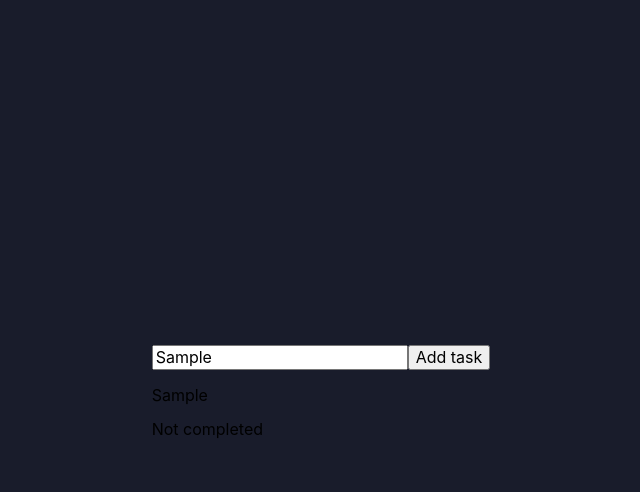
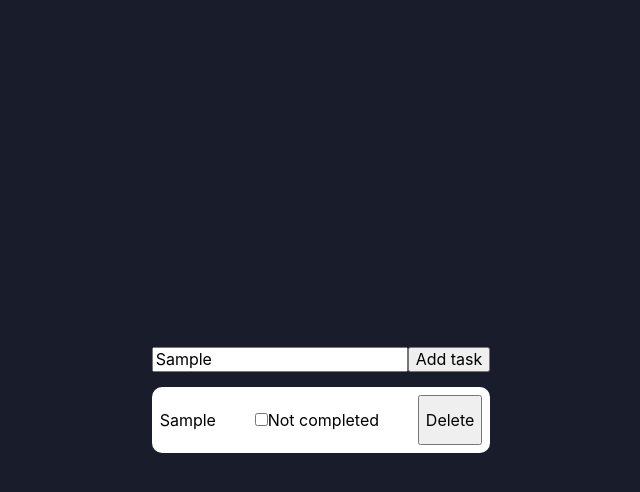
Before and after one commit to Malberee/todo-typescript, a React (Vite) app: page / in a window 1280 px wide. Both pictures are taken after typing "Sample" into the empty fields and a click on the button "Add task". Shown: the top 492 px of the page, without its empty margins (319-959 px from the left). Built offline with nearby package versions, Linux system fonts and the light colour scheme.

Commit message:
add deleteTask, add toggleCompleted, add some styles

```diff
--- a/src/components/App.tsx
+++ b/src/components/App.tsx
@@ -18,10 +18,26 @@ const App = () => {
     setTasks([...tasks, newTodo])
   }
 
+  const deleteTask = (id: number) => {
+    setTasks(tasks.filter((task) => task.id !== id))
+  }
+
+  const toggleCompleted = (id: number) => {
+    setTasks(
+      tasks.map((task) =>
+        task.id === id ? { ...task, completed: !task.completed } : task
+      )
+    )
+  }
+
   return (
     <>
       <Form addTask={addTask} />
-      <TaskList tasks={tasks} />
+      <TaskList
+        tasks={tasks}
+        deleteTask={deleteTask}
+        toggleCompleted={toggleCompleted}
+      />
     </>
   )
 }
--- a/src/components/Form/Form.styled.tsx
+++ b/src/components/Form/Form.styled.tsx
@@ -1,7 +1,7 @@
 import styled from 'styled-components';
 
 export const FormWrapper = styled.form`
-
+    margin-bottom: 15px;
 `;
 
 export const Input = styled.input``
--- a/src/components/Form/Form.tsx
+++ b/src/components/Form/Form.tsx
@@ -1,7 +1,7 @@
 import { useState } from 'react'
 import { FormWrapper, Input, AddTaskBtn } from './Form.styled'
 
-type FormProps = {
+interface FormProps {
   addTask: (task: string) => void
 }
 
@@ -14,6 +14,7 @@ const Form = ({ addTask }: FormProps) => {
 
   const handleSubmit = (e: React.FormEvent) => {
     e.preventDefault()
+    if (value.trim() === '') return
     addTask(value)
   }
 
--- a/src/components/TaskItem/TaskItem.styled.tsx
+++ b/src/components/TaskItem/TaskItem.styled.tsx
@@ -1,5 +1,18 @@
-import styled from 'styled-components';
+import styled from 'styled-components'
 
 export const TaskItemWrapper = styled.div`
+  padding: 8px;
+  border-radius: 10px;
 
-`;
+  display: flex;
+  justify-content: space-between;
+
+  background-color: #fff;
+`
+
+export const DeleteBtn = styled.button``
+
+export const CompletedState = styled.div`
+  display: flex;
+  align-items: center;
+`
--- a/src/components/TaskItem/TaskItem.tsx
+++ b/src/components/TaskItem/TaskItem.tsx
@@ -2,17 +2,31 @@ import React from 'react'
 
 import { Task } from '../App'
 
-import { TaskItemWrapper } from './TaskItem.styled'
+import { TaskItemWrapper, DeleteBtn, CompletedState } from './TaskItem.styled'
 
-type TaskItemProps = {
+interface TaskItemProps {
   task: Task
+  deleteTask: (id: number) => void
+  toggleCompleted: (id: number) => void
 }
 
-const TaskItem = ({ task }: TaskItemProps) => {
+const TaskItem = ({ task, deleteTask, toggleCompleted }: TaskItemProps) => {
   return (
     <TaskItemWrapper>
-          <p>{task.text}</p>
-          <p>{task.completed ? 'Completed' : 'Not completed'}</p>
+      <p>{task.text}</p>
+      <CompletedState>
+        <label>
+          <input
+            type="checkbox"
+            checked={task.completed}
+            onClick={() => toggleCompleted(task.id)}
+          />
+          {task.completed ? 'Completed' : 'Not completed'}
+        </label>
+      </CompletedState>
+      <DeleteBtn type="button" onClick={() => deleteTask(task.id)}>
+        Delete
+      </DeleteBtn>
     </TaskItemWrapper>
   )
 }
--- a/src/components/TaskList/TaskList.styled.tsx
+++ b/src/components/TaskList/TaskList.styled.tsx
@@ -1,5 +1,7 @@
-import styled from 'styled-components';
+import styled from 'styled-components'
 
 export const TaskListWrapper = styled.div`
-
-`;
+  display: flex;
+  flex-direction: column;
+  gap: 10px;
+`
--- a/src/components/TaskList/TaskList.tsx
+++ b/src/components/TaskList/TaskList.tsx
@@ -8,13 +8,15 @@ import { TaskListWrapper } from './TaskList.styled'
 
 interface TaskListProps {
   tasks: Task[]
+  deleteTask: (id: number) => void
+  toggleCompleted: (id: number) => void
 }
 
-const TaskList = ({ tasks }: TaskListProps) => {
+const TaskList = ({ tasks, deleteTask, toggleCompleted }: TaskListProps) => {
   return (
     <TaskListWrapper>
       {tasks?.map((task: Task) => (
-        <TaskItem key={task.id} task={task} />
+        <TaskItem key={task.id} task={task} deleteTask={deleteTask} toggleCompleted={toggleCompleted}  />
       ))}
     </TaskListWrapper>
   )
```
